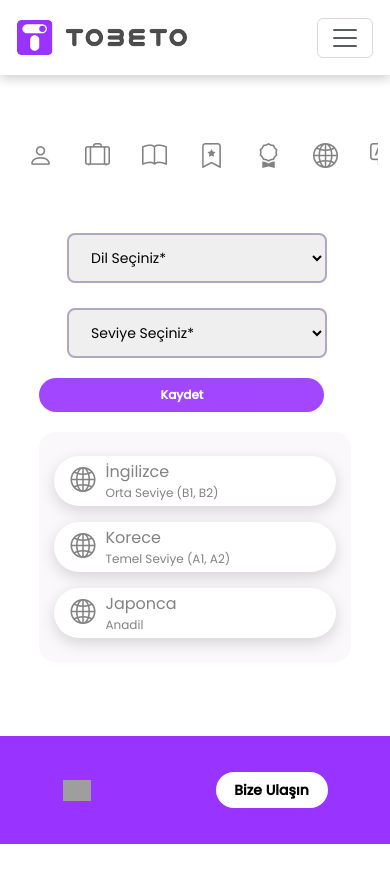
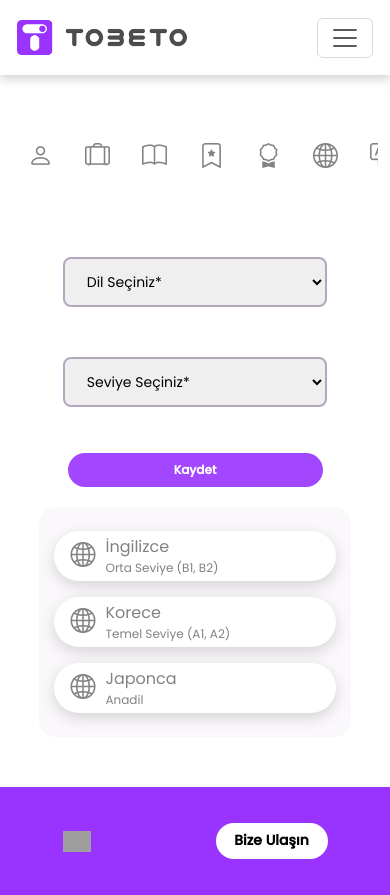
Before and after one commit to DotNetReactFullStack/tobeto-platform-frontend, a React (Create React App) app: page /my-profile/edit-profile/foreing-languages in a window 390 px wide. Before the commit the page ends 844 px from the top, so only its background shows below. Built offline with nearby package versions, Linux system fonts and the light colour scheme; sample sign-in values are in the browser's storage; grey boxes are pictures that could not be loaded; a web font is replaced by a local one.

Commit message:
Updated ForeignLanguageForm component

```diff
--- a/src/components/EditProfile/ForeignLanguage/ForeignLanguageForm.css
+++ b/src/components/EditProfile/ForeignLanguage/ForeignLanguageForm.css
@@ -26,13 +26,15 @@
 
 .foreing-language-name-input-container,
 .foreing-language-level-input-container {
+  height: 100px;
   display: flex;
-  align-items: center;
+  flex-direction: column;
+  align-items: flex-start;
 }
 
-.foreing-language-level-input-container {
+/* .foreing-language-level-input-container {
   justify-content: flex-end;
-}
+} */
 
 /* Save Button*/
 .foreing-language-save-button {
@@ -58,15 +60,17 @@
     align-items: center;
   }
 
+  .foreing-language .foreign-language-form {
+    display: flex;
+    flex-direction: column;
+    align-items: center;
+  }
+
   .foreing-language-input-section {
     justify-content: center;
   }
 
-  .foreing-language-name-input-container select {
-    margin-bottom: 25px;
-  }
-
   .foreing-language-save-button {
-    min-width: 285px;
+    min-width: 255px;
   }
 }
--- a/src/components/EditProfile/ForeignLanguage/ForeignLanguageForm.tsx
+++ b/src/components/EditProfile/ForeignLanguage/ForeignLanguageForm.tsx
@@ -98,7 +98,7 @@ const ForeignLanguageForm = (props: Props) => {
         }}
         validationSchema={validationSchema}
       >
-        <Form className=" input-container-w-100">
+        <Form className="foreign-language-form input-container-w-100">
           <div className="foreing-language-input-section input-container-w-100">
             <InputContainer
               useFormikField={true}
```
